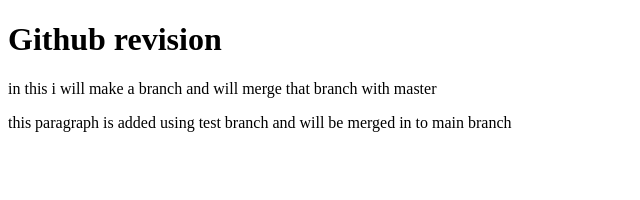
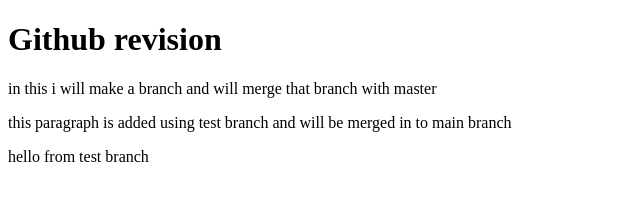
Before and after one commit to gauravag091/Revision, a plain HTML site: page index.html in a window 1280 px wide. Shown: the whole page, without its empty margins (0-640 px from the left). Drawn offline with Linux system fonts and the light colour scheme.

Commit message:
updated index.html again

```diff
--- a/index.html
+++ b/index.html
@@ -9,5 +9,6 @@
     <h1>Github revision</h1>
     <p>in this i will make a branch and will merge that branch with master</p>
     <p>this paragraph is added using test branch and will be merged in to main branch</p>
+    <p>hello from test branch</p>
 </body>
 </html>
```
